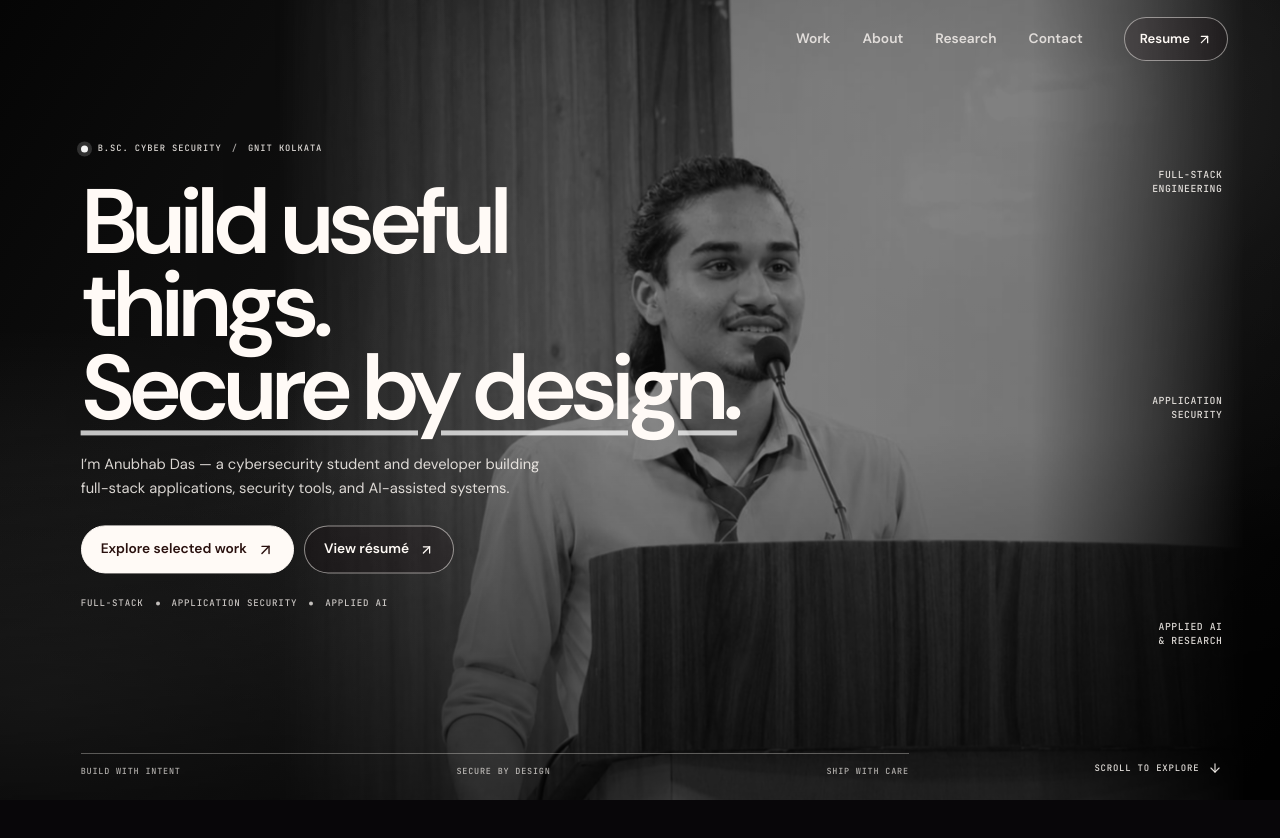
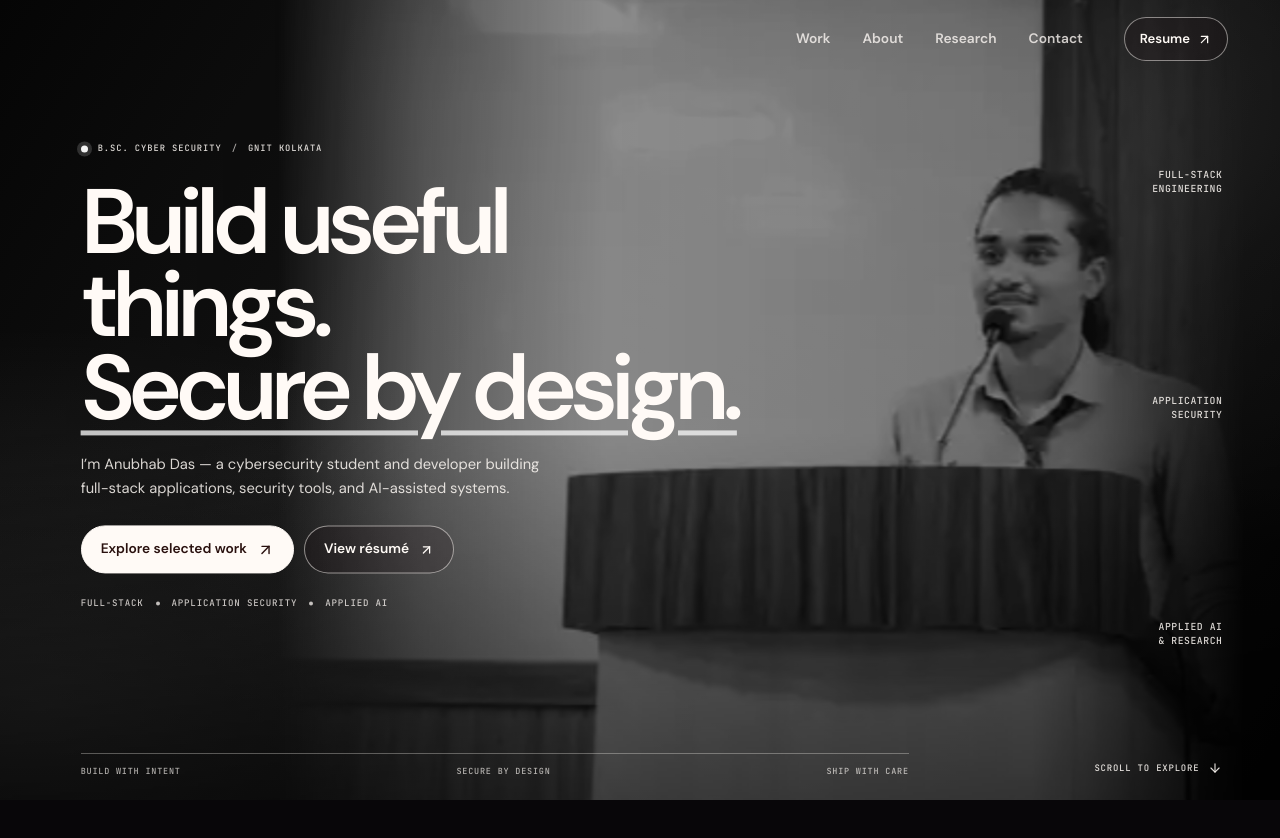
Before and after one commit to anubhab7105/My_Portfolio, a Next.js app: page / in a window 1280 px wide. Shown: the top 838 px of the page. Built offline with nearby package versions, Linux system fonts and the light colour scheme.

Commit message:
Choose hero portrait based on viewport width

```diff
--- a/app/page.tsx
+++ b/app/page.tsx
@@ -150,6 +150,12 @@ export default function HomePage() {
           <div ref={heroFrameRef} className="lab-hero-frame">
             <section className="lab-hero" aria-labelledby="hero-heading">
               <div className="lab-hero-glow" aria-hidden="true" />
+              <picture className="lab-hero-picture">
+                <source
+                  media="(min-width: 821px)"
+                  srcSet="/images/hero-portrait-desktop.webp"
+                  type="image/webp"
+                />
                 <Image
                   className="lab-hero-portrait"
                   src="/images/protfolio.jpg"
@@ -157,8 +163,9 @@ export default function HomePage() {
                   width={1087}
                   height={1447}
                   priority
-                sizes="(max-width: 820px) 100vw, 70vw"
+                  sizes="100vw"
                 />
+              </picture>
               <div className="lab-hero-photo-tint" aria-hidden="true" />
 
               <div className="lab-hero-content">
```
Lines whose indentation alone changed are shown as unchanged.
